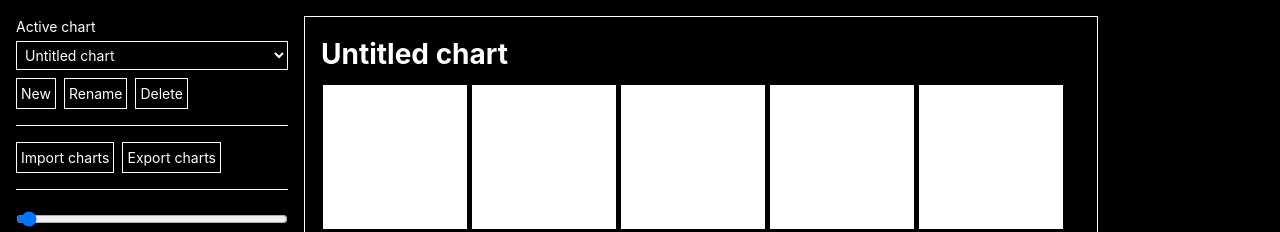
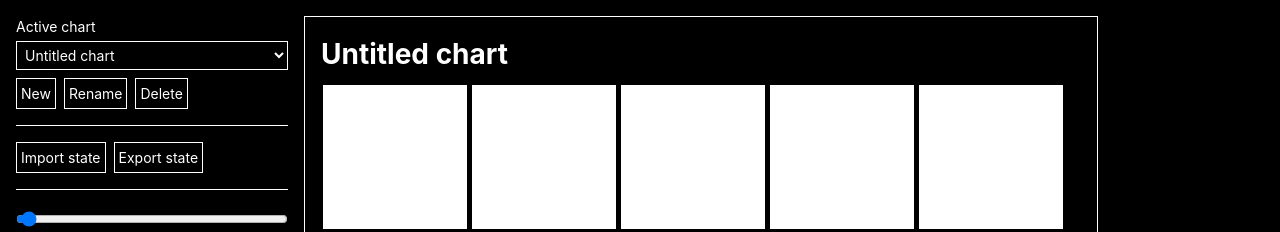
Before and after one commit to gregor-smith/chartmaker, a Preact app: page / in a window 1280 px wide. Shown: the top 232 px of the page. Built offline with nearby package versions, Linux system fonts and the light colour scheme.

Commit message:
import charts -> import state

```diff
--- a/src/components/ExportStateButton.tsx
+++ b/src/components/ExportStateButton.tsx
@@ -14,7 +14,7 @@ export const ExportStateButton: FunctionComponent<Props> = ({ dispatch }) => {
 
     return (
         <Button onClick={PromptToExportStateJSON}>
-            Export charts
+            Export state
         </Button>
     )
 }
--- a/src/components/ImportStateButton.tsx
+++ b/src/components/ImportStateButton.tsx
@@ -21,7 +21,7 @@ export const ImportStateButton: FunctionComponent<Props> = ({ dispatch }) => {
 
     return (
         <Button class={style} onClick={PromptToSelectJSONToImport}>
-            Import charts
+            Import state
         </Button>
     )
 }
```
